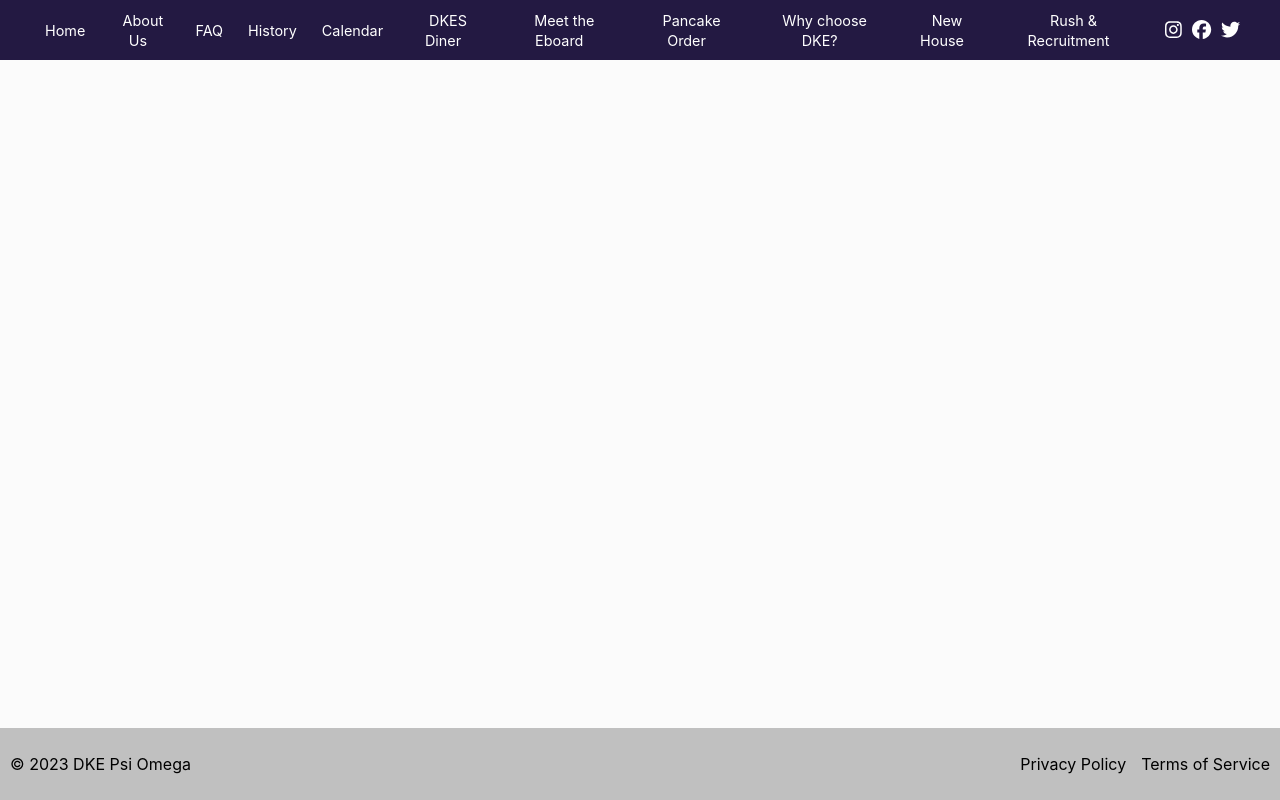
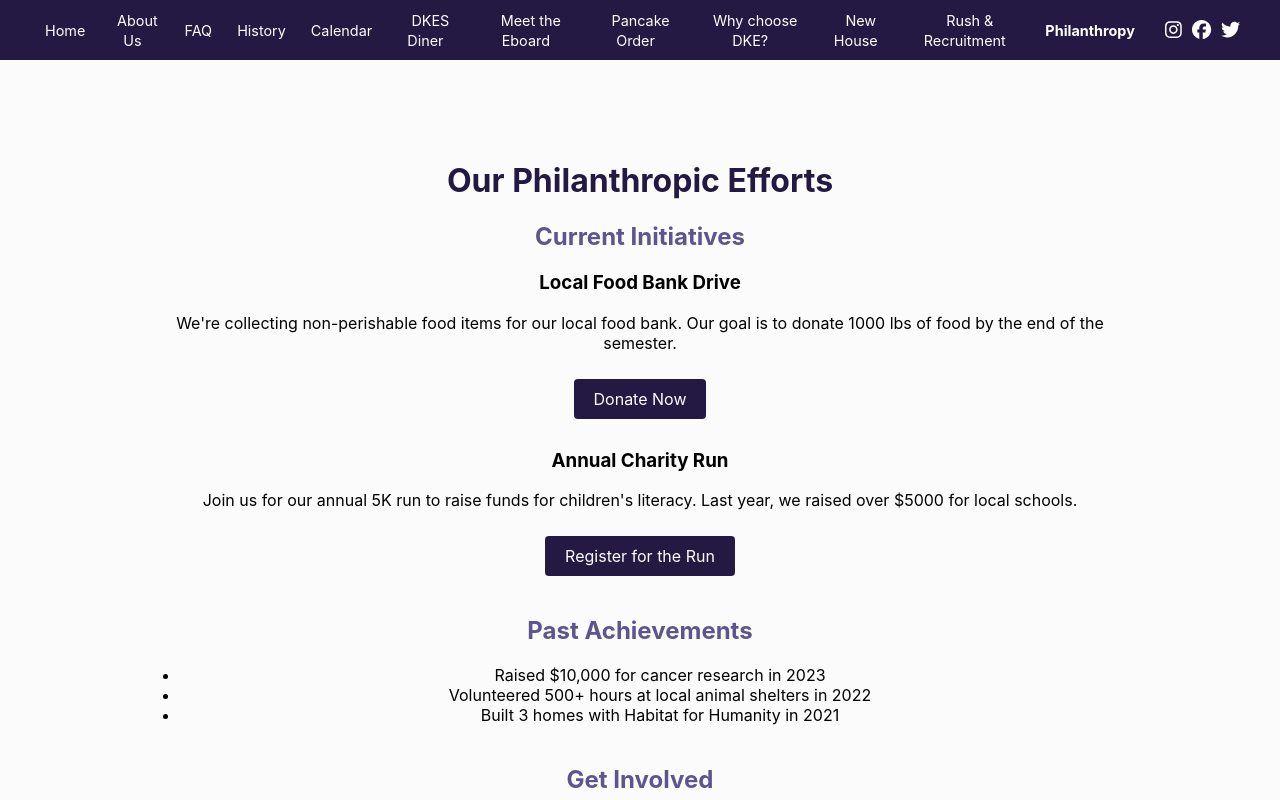
Before and after one commit to NBelgaonkar/Psi-Omega-Site, a React (Create React App) app: page /philanthropy in a window 1280 px wide. Shown: the top 800 px of the page. Built offline with nearby package versions, Linux system fonts and the light colour scheme.

Commit message:
Added a philanthropy page
This page shows what we have achieved as a chapter in terms of philanthropy.  It has a donation page and a register tab.

```diff
--- a/src/App.js
+++ b/src/App.js
@@ -15,7 +15,7 @@ import RosterPage from './components/roster';
 import PancakeOrderForm from './components/order';
 import Updates from './components/news';
 import RushRecruitment from './components/RushRecruitment';
-//import Philanthropy from './components/Philanthropy';
+import Philanthropy from './components/Philanthropy';
 
 
 const AppContainer = styled.div`
@@ -50,6 +50,7 @@ const App = () => {
             <Route path="/news" element={<Updates />} />
             <Route path="/newhouse" element={<NewHouse />} />
             <Route path="/rush" element={<RushRecruitment />} />
+            <Route path="/philanthropy" element={<Philanthropy />} />
           </Routes>
         </MainContent>
         <Footer />
--- a/src/components/Header.js
+++ b/src/components/Header.js
@@ -99,6 +99,9 @@ const Header = () => {
           <NavItem>
             <NavLinkStyled to="/rush">Rush & Recruitment</NavLinkStyled>
           </NavItem>
+          <NavItem>
+            <NavLinkStyled to="/philanthropy">Philanthropy</NavLinkStyled>
+          </NavItem>
         </NavMenu>
         <SocialIcons>
           <IconLink href="https://www.instagram.com/dke_rpi" target="_blank" rel="noopener noreferrer">
--- /dev/null
+++ b/src/components/Philanthropy.js
@@ -0,0 +1,75 @@
+// src/components/Philanthropy.js
+
+import React from 'react';
+import styled from 'styled-components';
+
+const PageContainer = styled.div`
+  max-width: 1000px;
+  margin: 100px auto 0;
+  padding: 20px;
+`;
+
+const Title = styled.h1`
+  color: #231942;
+  text-align: center;
+`;
+
+const Section = styled.section`
+  margin-bottom: 40px;
+`;
+
+const SubTitle = styled.h2`
+  color: #5e548e;
+`;
+
+const Initiative = styled.div`
+  margin-bottom: 30px;
+`;
+
+const DonateButton = styled.a`
+  display: inline-block;
+  background-color: #231942;
+  color: white;
+  padding: 10px 20px;
+  text-decoration: none;
+  border-radius: 4px;
+  margin-top: 10px;
+`;
+
+const Philanthropy = () => {
+  return (
+    <PageContainer>
+      <Title>Our Philanthropic Efforts</Title>
+
+      <Section>
+        <SubTitle>Current Initiatives</SubTitle>
+        <Initiative>
+          <h3>Local Food Bank Drive</h3>
+          <p>We're collecting non-perishable food items for our local food bank. Our goal is to donate 1000 lbs of food by the end of the semester.</p>
+          <DonateButton href="#donate">Donate Now</DonateButton>
+        </Initiative>
+        <Initiative>
+          <h3>Annual Charity Run</h3>
+          <p>Join us for our annual 5K run to raise funds for children's literacy. Last year, we raised over $5000 for local schools.</p>
+          <DonateButton href="#register">Register for the Run</DonateButton>
+        </Initiative>
+      </Section>
+
+      <Section>
+        <SubTitle>Past Achievements</SubTitle>
+        <ul>
+          <li>Raised $10,000 for cancer research in 2023</li>
+          <li>Volunteered 500+ hours at local animal shelters in 2022</li>
+          <li>Built 3 homes with Habitat for Humanity in 2021</li>
+        </ul>
+      </Section>
+
+      <Section>
+        <SubTitle>Get Involved</SubTitle>
+        <p>Interested in joining our philanthropic efforts? Contact our Philanthropy Chair at philanthropy@dke.edu</p>
+      </Section>
+    </PageContainer>
+  );
+};
+
+export default Philanthropy;
```
